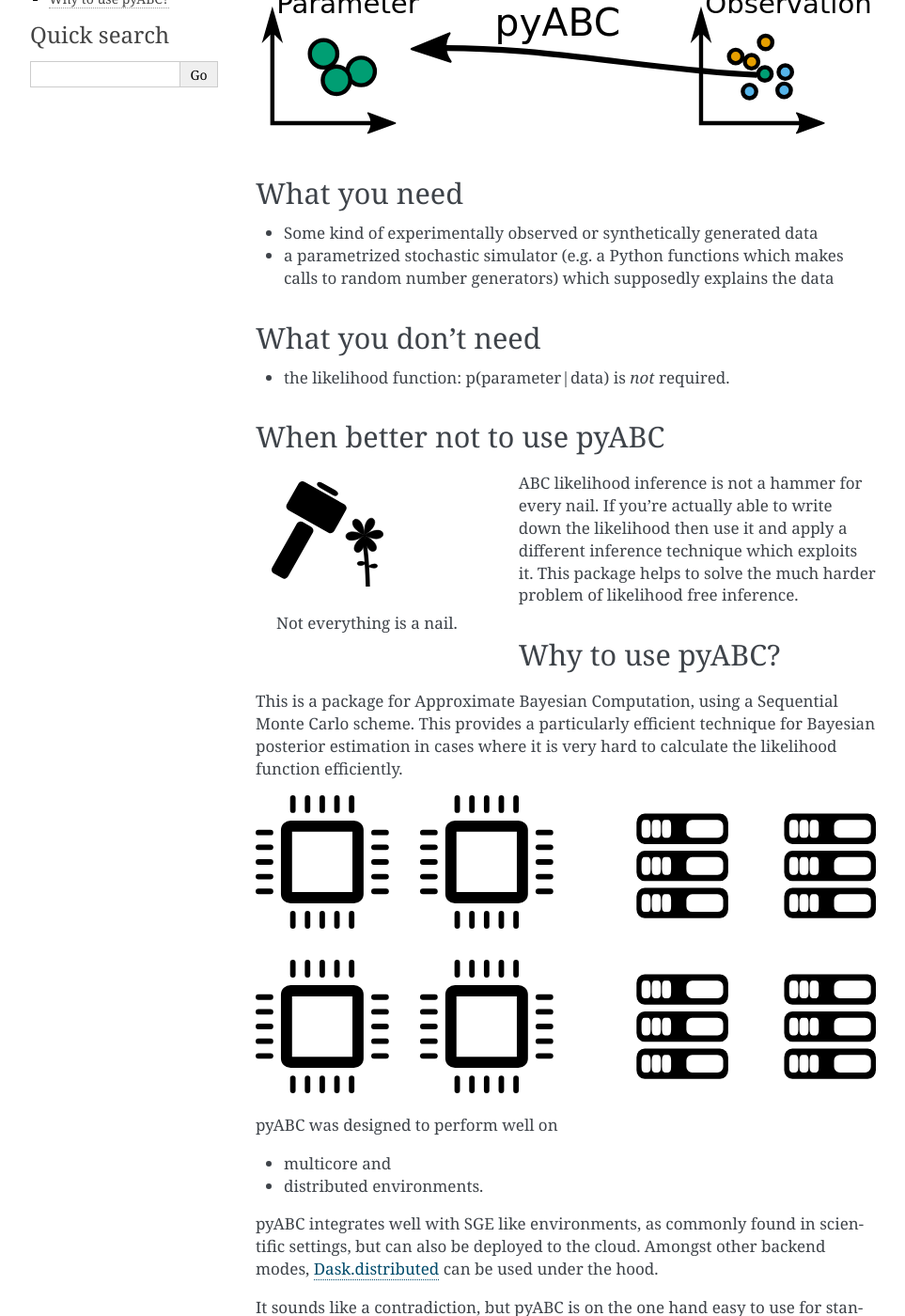
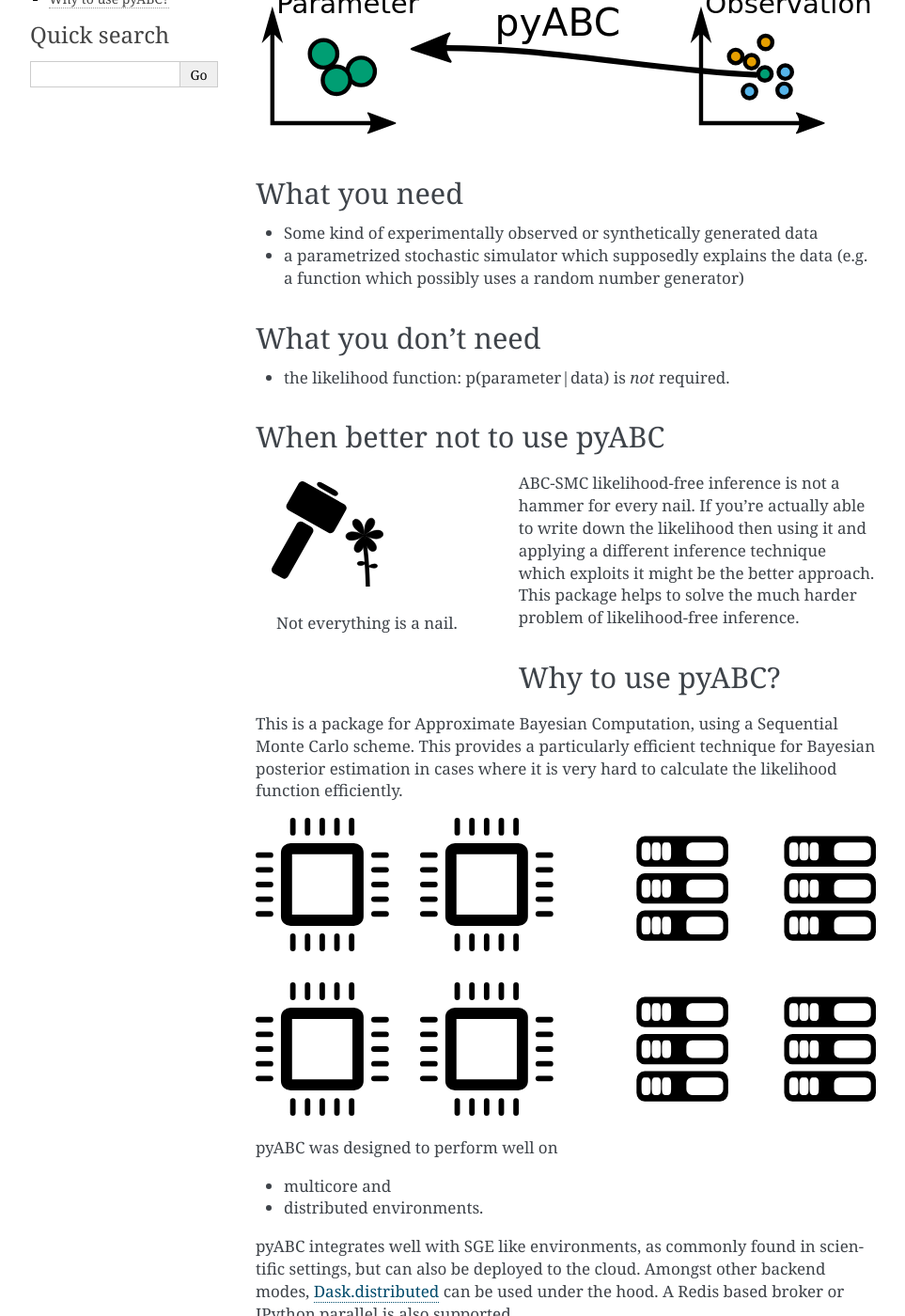
Before and after one commit to ICB-DCM/pyABC, a Sphinx documentation site: the page built from doc/what.rst, in a window 1280 px wide and 1400 px high, scrolled down 406 px. Shown: the whole window at 94% size, without its empty margins (148-1111 px from the left). Built offline with Sphinx 7.4.7, drawn with Linux system fonts in a browser that asks for light colours.

Commit message:
typos and doc updates

```diff
--- a/doc/examples.rst
+++ b/doc/examples.rst
@@ -1,7 +1,7 @@
 Examples
 ========
 
-
+The following examples should help to get a better idea of how to use pyABC.
 
 .. toctree::
    :maxdepth: 1
--- a/doc/index.rst
+++ b/doc/index.rst
@@ -7,7 +7,7 @@
 Version: |version|
 
 
-pyABC is a framework for distributed, likelihood free inference.
+pyABC is a framework for distributed, likelihood-free inference.
 That means, if you have a model and some data and want to know the posterior
 distribution over the model parameters, i.e. you want to know with which
 probability which parameters explain the observed data, then pyABC might be
--- a/doc/what.rst
+++ b/doc/what.rst
@@ -17,9 +17,9 @@
 -------------
 
 * Some kind of experimentally observed or synthetically generated data
-* a parametrized stochastic simulator (e.g. a Python functions which makes
-  calls to random number generators)
+* a parametrized stochastic simulator
   which supposedly explains the data
+  (e.g. a function which possibly uses a random number generator)
 
 
 What you don't need
@@ -40,18 +40,17 @@
 
    Not everything is a nail.
 
-ABC likelihood inference is not a hammer for every nail. If you're actually able to write
-down the likelihood then use it and apply a different inference technique which exploits it.
-This package helps to solve the much harder problem of likelihood free inference.
-
-
+ABC-SMC likelihood-free inference is not a hammer for every nail.
+If you're actually able to write down the likelihood then using it and applying
+a different inference technique which exploits it might be the better approach.
+This package helps to solve the much harder problem of
+likelihood-free inference.
 
 
 
 
 Why to use pyABC?
 -----------------
-
 
 
 This is a package for Approximate Bayesian Computation, using a Sequential Monte Carlo scheme.
@@ -71,6 +70,7 @@
 pyABC integrates well with SGE like environments, as commonly found in scientific settings,
 but can also be deployed to the cloud. Amongst other backend modes,
 `Dask.distributed <http://distributed.readthedocs.io/en/latest/>`_  can be used under the hood.
+A Redis based broker or IPython parallel is also supported.
 
 
 It sounds like a contradiction, but pyABC is on the one hand easy to use for standard applications,
```
Also changed, not shown: doc/examples/quickstart.ipynb, 1 other file.
